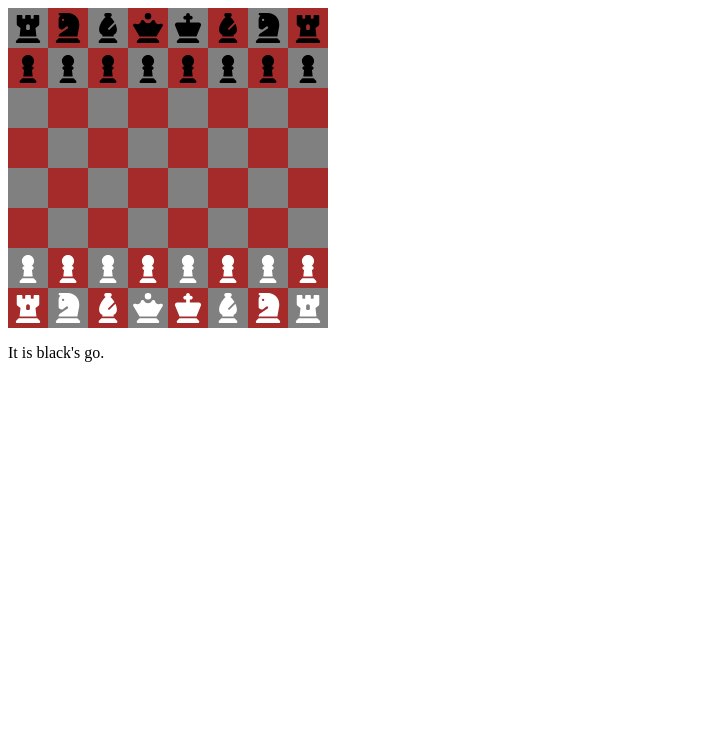
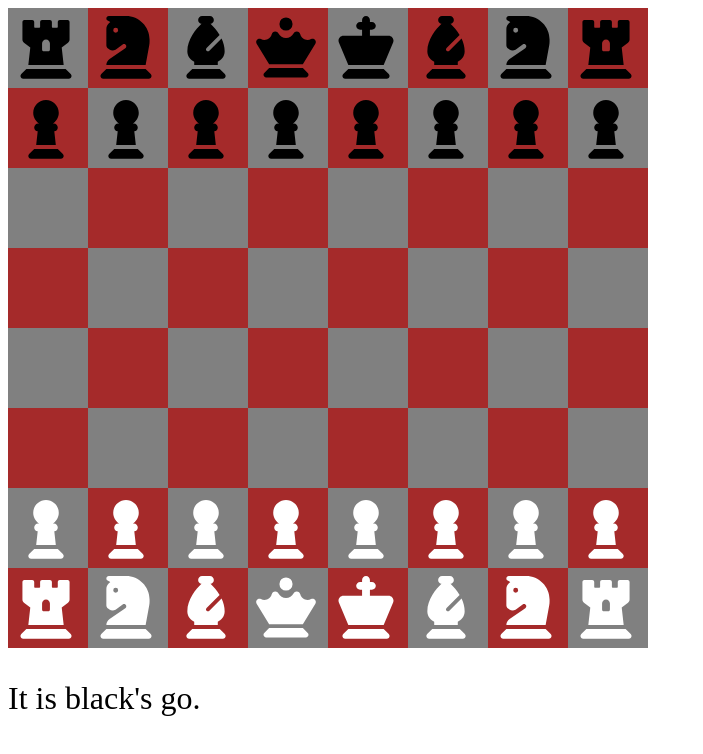
Before and after one commit to basedhound/chess_game_js, a plain HTML site: page index.html in a window 1280 px wide. Shown: the whole page, without its empty margins (0-703 px from the left). Drawn offline with Linux system fonts and the light colour scheme.

Commit message:
made chessboard bigger

```diff
--- a/styles.css
+++ b/styles.css
@@ -1,20 +1,24 @@
+p {
+  font-size: 2rem;
+}
+
 #gameboard {
-  width: 320px;
-  height: 320px;
+  width: 640px;
+  height: 640px;
   display: flex;
   flex-wrap: wrap;
 }
 
 .square {
-  height: 40px;
-  width: 40px;
+  height: 80px;
+  width: 80px;
   position: relative;
 }
 
 .square svg {
-  height: 30px;
-  width: 30px;
-  margin: 5px;
+  height: 6cap;
+  width: 60px;
+  margin: 8px;
   position: relative;
   z-index: -9;
 }
```
